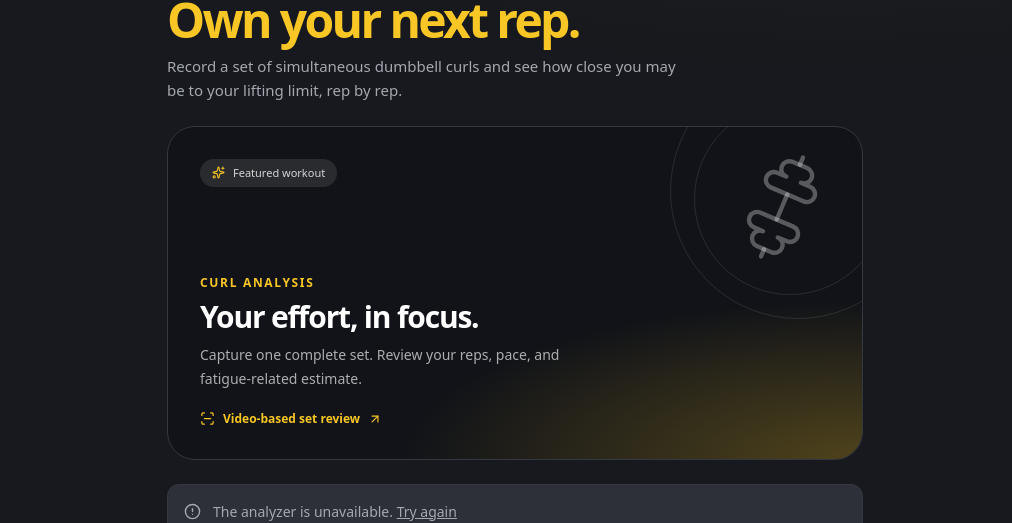
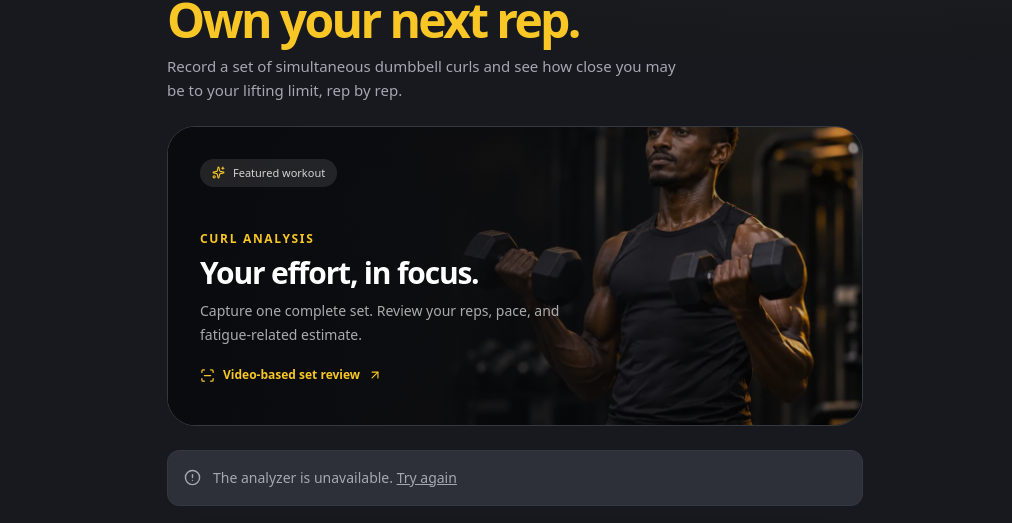
Before and after one commit to Nick-Lemy/replens-capstone, a React (Vite) app in the folder app/frontend/: page / in a window 1280 px wide. Shown: the part 283-806 px from the top of the page, without its empty margins (125-1137 px from the left). Built offline with nearby package versions, Linux system fonts and the light colour scheme; no server answers.

Commit message:
feat: add gym imagery to analysis hero

```diff
--- a/app/frontend/src/pages/AnalyzePage.tsx
+++ b/app/frontend/src/pages/AnalyzePage.tsx
@@ -5,7 +5,7 @@ import { ModelSelector } from "../components/analyze/ModelSelector";
 import { Notice } from "../components/shared/UI";
 import { LiveCamera } from "../components/analyze/LiveCamera";
 import { useState } from "react";
-import { ArrowUpRight, Camera, Dumbbell, ScanLine, Sparkles } from "lucide-react";
+import { ArrowUpRight, Camera, ScanLine, Sparkles } from "lucide-react";
 import type { ModelChoice, ModelCatalog, AnalysisJob } from "../lib/types";
 
 export function AnalyzePage({
@@ -53,15 +53,17 @@ export function AnalyzePage({
           be to your lifting limit, rep by rep.
         </p>
       </div>
-      <section className="relative overflow-hidden rounded-[28px] border border-line bg-stage p-6 text-white sm:p-8">
-        <div className="pointer-events-none absolute -right-16 -top-16 size-64 rounded-full border border-white/10" />
-        <div className="pointer-events-none absolute -right-6 -top-6 size-48 rounded-full border border-white/10" />
-        <div className="pointer-events-none absolute bottom-0 right-0 h-40 w-2/3 bg-[radial-gradient(ellipse_at_bottom_right,rgba(248,198,37,.27),transparent_70%)]" />
+      <section className="relative min-h-[280px] overflow-hidden rounded-[28px] border border-line bg-stage p-6 text-white sm:min-h-[300px] sm:p-8">
+        <img
+          src="/curl-hero.webp"
+          alt="Athlete lifting dumbbells in a gym"
+          className="absolute inset-0 size-full object-cover object-[65%_center]"
+        />
+        <div className="absolute inset-0 bg-[linear-gradient(90deg,rgba(10,11,14,.93)_0%,rgba(10,11,14,.79)_38%,rgba(10,11,14,.15)_100%)]" />
         <div className="relative flex items-start justify-between gap-4">
           <span className="inline-flex items-center gap-2 rounded-full bg-white/10 px-3 py-1.5 text-[11px] font-medium text-white/80"><Sparkles size={13} className="text-accent" /> Featured workout</span>
-          <Dumbbell size={72} strokeWidth={1.1} className="rotate-[-22deg] text-white/30 sm:size-24" aria-hidden="true" />
         </div>
-        <div className="relative mt-5">
+        <div className="relative mt-11">
           <p className="text-xs font-semibold uppercase tracking-[.14em] text-accent">Curl analysis</p>
           <h2 className="mt-2 text-2xl font-bold tracking-[-.04em] sm:text-3xl">Your effort, in focus.</h2>
           <p className="mt-2 max-w-sm text-sm leading-6 text-white/65">Capture one complete set. Review your reps, pace, and fatigue-related estimate.</p>
```
Also changed, not shown: app/frontend/public/curl-hero.webp (added).
